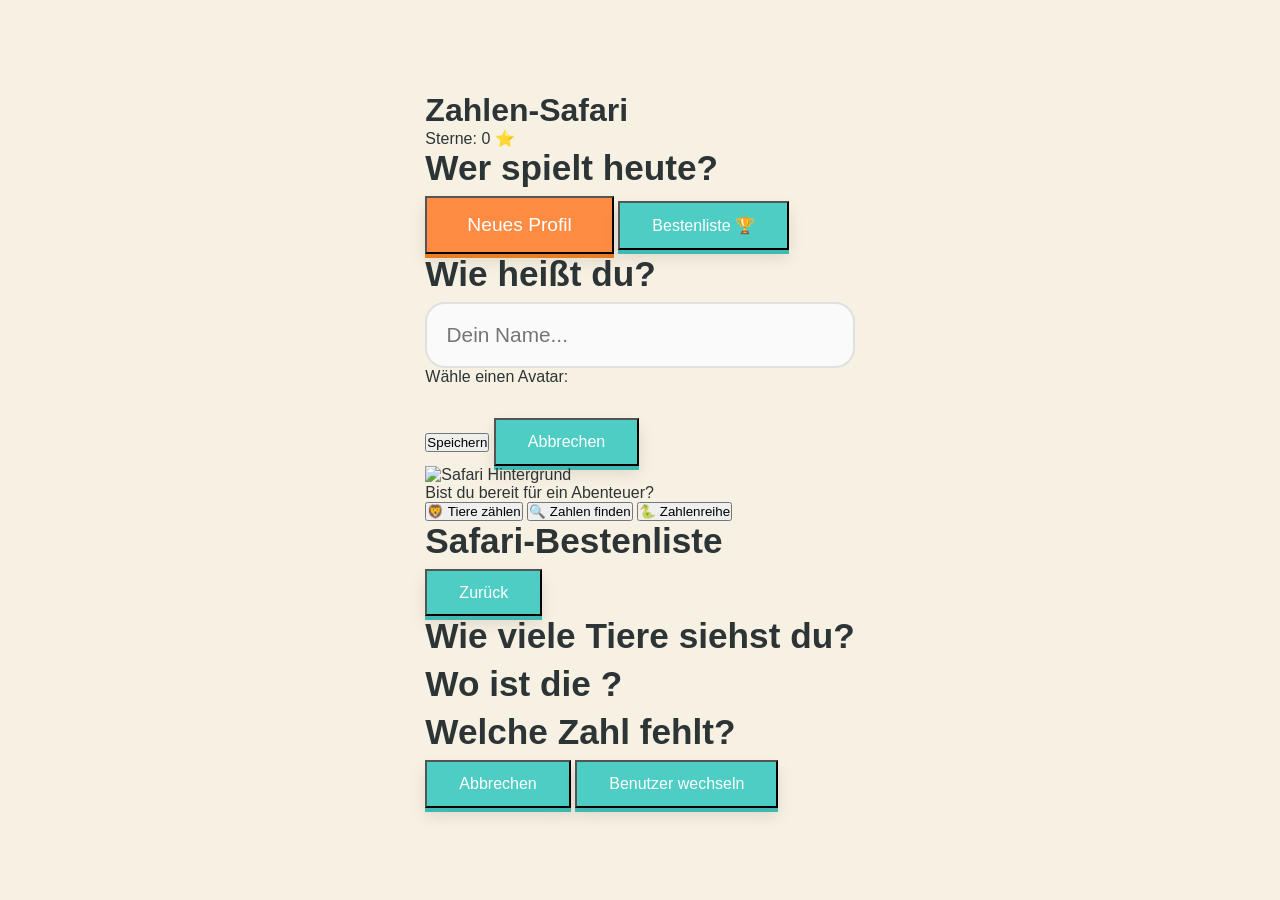
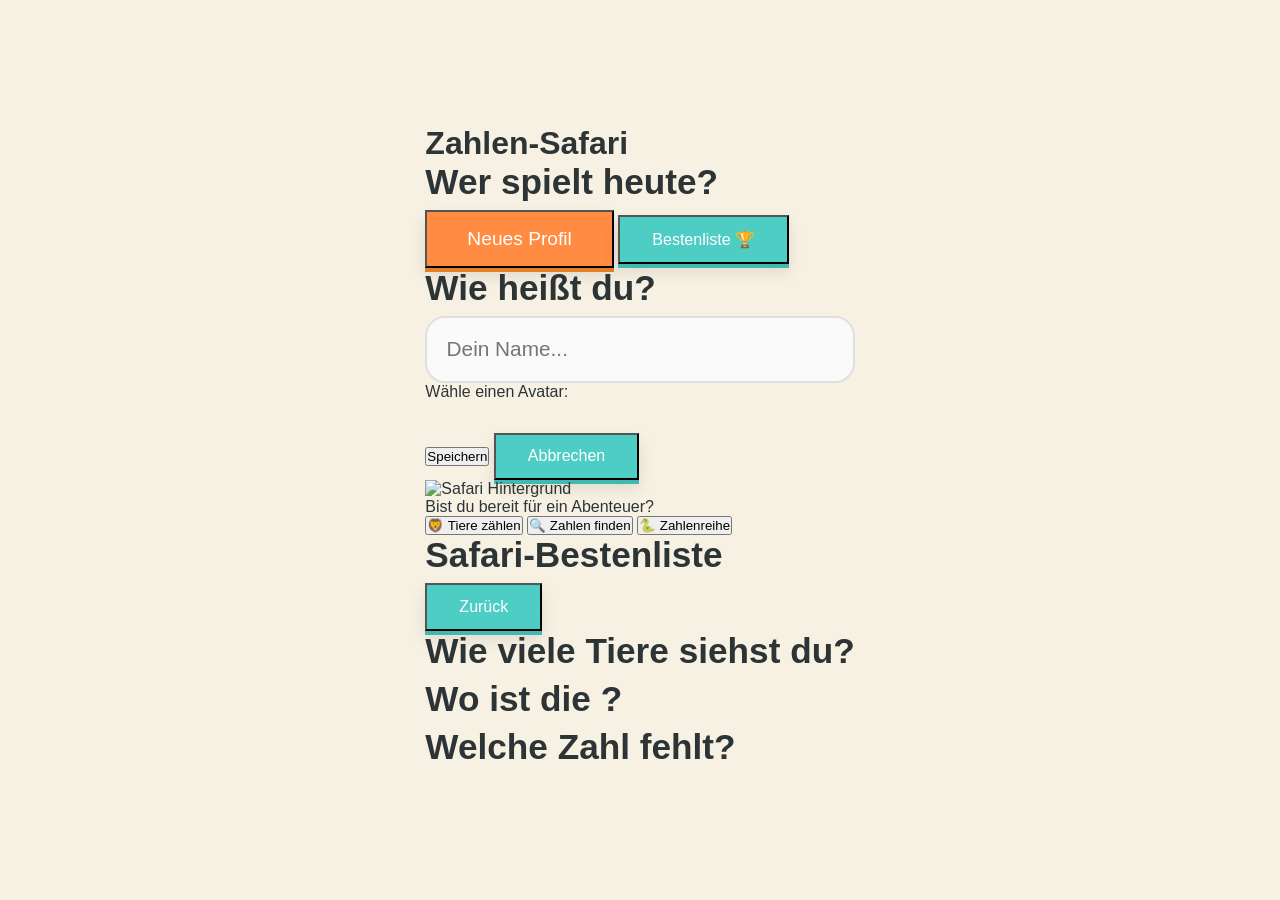

Optimiere Spiel fuer Fuenfjaehrige

--- a/style.css
+++ b/style.css
@@ -14,6 +14,7 @@
     --text-light: #636E72;
     --bg-overlay: rgba(255, 255, 255, 0.92);
     --card-bg: #FFFFFF;
+    --focus-ring: rgba(255, 217, 61, 0.65);
 
     /* Shadows & Effects */
     --shadow-sm: 0 4px 6px rgba(0, 0, 0, 0.05);
@@ -115,7 +116,7 @@ body {
     font-size: 2.5rem;
     color: #fff;
     text-shadow: 3px 3px 0px rgba(0, 0, 0, 0.15), 0 0 15px rgba(0, 0, 0, 0.1);
-    letter-spacing: 1px;
+    letter-spacing: 0;
     animation: float 4s ease-in-out infinite;
 }
 
@@ -170,7 +171,7 @@ body {
     height: 100%;
     opacity: 0;
     visibility: hidden;
-    transition: all 0.4s ease-out;
+    transition: opacity 0.15s ease-out, visibility 0.15s ease-out;
     transform: translateY(20px) scale(0.98);
     display: flex;
     flex-direction: column;
@@ -247,7 +248,19 @@ h2 {
     justify-content: center;
     gap: 0.5rem;
     text-transform: uppercase;
-    letter-spacing: 0.5px;
+    letter-spacing: 0;
+    min-height: 48px;
+    touch-action: manipulation;
+}
+
+.btn:focus-visible,
+.mode-card:focus-visible,
+.option-btn:focus-visible,
+.compare-card:focus-visible,
+.memory-card:focus-visible,
+.profile-card:focus-visible {
+    outline: 5px solid var(--focus-ring);
+    outline-offset: 4px;
 }
 
 .btn:active {
@@ -446,7 +459,7 @@ input[type="text"]:focus {
 
 .mode-card {
     background: white;
-    border: none;
+    border: 3px solid rgba(255, 255, 255, 0.8);
     border-radius: var(--radius-md);
     padding: 1rem;
     display: flex;
@@ -461,7 +474,7 @@ input[type="text"]:focus {
     width: 100%;
     height: auto;
     /* Let grid handle height */
-    min-height: 0;
+    min-height: 132px;
 }
 
 @media (max-height: 700px) {
@@ -579,22 +592,35 @@ input[type="text"]:focus {
 .mode-info p {
     color: var(--text-light);
     font-size: 0.9rem;
+    line-height: 1.2;
 }
 
 /* --- Game Modes & Components --- */
 .question-header {
     background: white;
-    padding: 1.5rem 3rem;
-    border-radius: 50px;
+    padding: 1.1rem 2.4rem;
+    border-radius: var(--radius-lg);
     box-shadow: var(--shadow-md);
     margin-bottom: 2rem;
     animation: slideDown 0.5s ease;
-    display: inline-block;
+    display: inline-flex;
+    flex-direction: column;
+    align-items: center;
+    gap: 0.35rem;
+    max-width: min(92vw, 760px);
 }
 
 .question-text {
-    font-size: 2.2rem;
+    font-size: 2rem;
     margin: 0;
+    line-height: 1.05;
+}
+
+.coach-line {
+    color: var(--text-light);
+    font-size: 1.05rem;
+    font-weight: 600;
+    line-height: 1.2;
 }
 
 .game-stage {
@@ -608,15 +634,15 @@ input[type="text"]:focus {
 
 .animal-stage {
     flex-wrap: wrap;
-    gap: 20px;
+    gap: 18px;
     align-content: center;
     padding: 1rem;
     min-height: 250px;
 }
 
 .animal-item {
-    width: 100px;
-    height: 100px;
+    width: clamp(74px, 10vw, 104px);
+    height: clamp(74px, 10vw, 104px);
     object-fit: contain;
     animation: popIn 0.5s cubic-bezier(0.175, 0.885, 0.32, 1.275) backwards;
     filter: drop-shadow(0 5px 5px rgba(0, 0, 0, 0.1));
@@ -629,11 +655,13 @@ input[type="text"]:focus {
     background: rgba(255, 255, 255, 0.5);
     border-radius: var(--radius-lg);
     backdrop-filter: blur(5px);
+    flex-wrap: wrap;
+    justify-content: center;
 }
 
 .option-btn {
-    width: 80px;
-    height: 80px;
+    width: clamp(82px, 14vw, 104px);
+    height: clamp(82px, 14vw, 104px);
     border-radius: 20px;
     border: none;
     font-size: 2.2rem;
@@ -663,7 +691,7 @@ input[type="text"]:focus {
 /* Large Options (Find Mode) */
 .options-grid-large {
     display: grid;
-    grid-template-columns: repeat(3, 1fr);
+    grid-template-columns: repeat(2, 1fr);
     gap: 1.5rem;
 }
 
@@ -687,7 +715,7 @@ input[type="text"]:focus {
     gap: 2rem;
     width: 100%;
     justify-content: center;
-    height: 350px;
+    height: min(350px, 48vh);
 }
 
 .compare-card {
@@ -696,7 +724,7 @@ input[type="text"]:focus {
     height: 100%;
     background: white;
     border-radius: var(--radius-md);
-    border: 4px solid transparent;
+    border: 5px solid transparent;
     cursor: pointer;
     display: flex;
     flex-wrap: wrap;
@@ -716,8 +744,8 @@ input[type="text"]:focus {
 }
 
 .compare-card .animal-item {
-    width: 60px;
-    height: 60px;
+    width: clamp(48px, 7vw, 64px);
+    height: clamp(48px, 7vw, 64px);
 }
 
 .vs-badge {
@@ -739,9 +767,13 @@ input[type="text"]:focus {
     margin: 0 auto;
 }
 
+.memory-board[data-pairs="2"] {
+    grid-template-columns: repeat(2, 1fr);
+}
+
 .memory-card {
-    width: 100px;
-    height: 100px;
+    width: clamp(104px, 18vw, 136px);
+    height: clamp(104px, 18vw, 136px);
     background: white;
     border-radius: var(--radius-sm);
     cursor: pointer;
@@ -843,12 +875,13 @@ input[type="text"]:focus {
 
 .feedback-content {
     background: white;
-    padding: 2rem 4rem;
+    padding: 2rem;
     border-radius: var(--radius-lg);
     box-shadow: var(--shadow-lg);
     text-align: center;
     transform: scale(0.5);
     transition: transform 0.3s cubic-bezier(0.175, 0.885, 0.32, 1.275);
+    width: min(90vw, 520px);
 }
 
 .overlay.visible .feedback-content {
@@ -863,7 +896,7 @@ input[type="text"]:focus {
 }
 
 .message-large {
-    font-size: 2.5rem;
+    font-size: clamp(2rem, 7vw, 2.8rem);
     font-weight: 700;
     color: var(--text-main);
 }
@@ -880,7 +913,7 @@ input[type="text"]:focus {
     align-items: center;
     gap: 1.5rem;
     max-width: 90vw;
-    max-height: 80vh;
+    max-height: 88vh;
     transform: scale(0.5);
     transition: transform 0.3s cubic-bezier(0.175, 0.885, 0.32, 1.275);
 }
@@ -890,8 +923,8 @@ input[type="text"]:focus {
 }
 
 .tutorial-image {
-    max-width: 280px;
-    max-height: 280px;
+    max-width: min(70vw, 360px);
+    max-height: min(58vh, 360px);
     object-fit: contain;
     border-radius: var(--radius-md);
 }
@@ -932,12 +965,84 @@ input[type="text"]:focus {
     justify-content: flex-start;
 }
 
-"
-
-
 /* --- Responsive Helpers --- */
 .hidden {
     display: none !important;
+}
+
+@media (max-width: 700px) {
+    .main-header {
+        gap: 0.5rem;
+        height: 64px;
+        padding: 0.35rem;
+    }
+
+    .game-title {
+        font-size: 1.55rem;
+        text-align: center;
+        flex: 1;
+    }
+
+    .user-badge,
+    .score-badge {
+        min-width: 76px;
+        padding: 0.35rem 0.55rem;
+        font-size: 0.95rem;
+        gap: 0.35rem;
+    }
+
+    .avatar-mini {
+        width: 32px;
+        height: 32px;
+    }
+
+    #game-area {
+        margin-top: 0.25rem;
+    }
+
+    .question-header {
+        padding: 0.85rem 1rem;
+        margin-bottom: 0.9rem;
+    }
+
+    .question-text {
+        font-size: 1.45rem;
+    }
+
+    .coach-line {
+        font-size: 0.95rem;
+    }
+
+    .animal-stage {
+        gap: 10px;
+        min-height: 180px;
+        margin-bottom: 0.8rem;
+    }
+
+    .options-bar,
+    .options-grid-large {
+        gap: 0.75rem;
+        padding: 0.6rem;
+    }
+
+    .comparison-stage {
+        gap: 0.65rem;
+        height: 42vh;
+    }
+
+    .compare-card {
+        padding: 0.55rem;
+        gap: 6px;
+    }
+
+    .vs-badge {
+        font-size: 0.95rem;
+        padding: 0.55rem;
+    }
+
+    .memory-board {
+        gap: 0.75rem;
+    }
 }
 
 /* --- Animations --- */
@@ -1029,14 +1134,14 @@ input[type="text"]:focus {
     }
 
     .comparison-stage {
-        flex-direction: column;
-        height: auto;
-        gap: 1rem;
+        flex-direction: row;
+        height: min(300px, 42vh);
+        gap: 0.6rem;
     }
 
     .compare-card {
-        width: 100%;
-        min-height: 120px;
+        width: auto;
+        min-height: 0;
     }
 
     .animal-stage {
@@ -1051,9 +1156,9 @@ input[type="text"]:focus {
     }
 
     .option-btn {
-        width: 55px;
-        height: 55px;
-        font-size: 1.4rem;
+        width: 76px;
+        height: 76px;
+        font-size: 1.9rem;
         border-radius: 16px;
     }
 
@@ -1131,8 +1236,8 @@ input[type="text"]:focus {
     }
 
     .memory-card {
-        width: 80px;
-        height: 80px;
+        width: 92px;
+        height: 92px;
     }
 
     /* Game mode screens */
